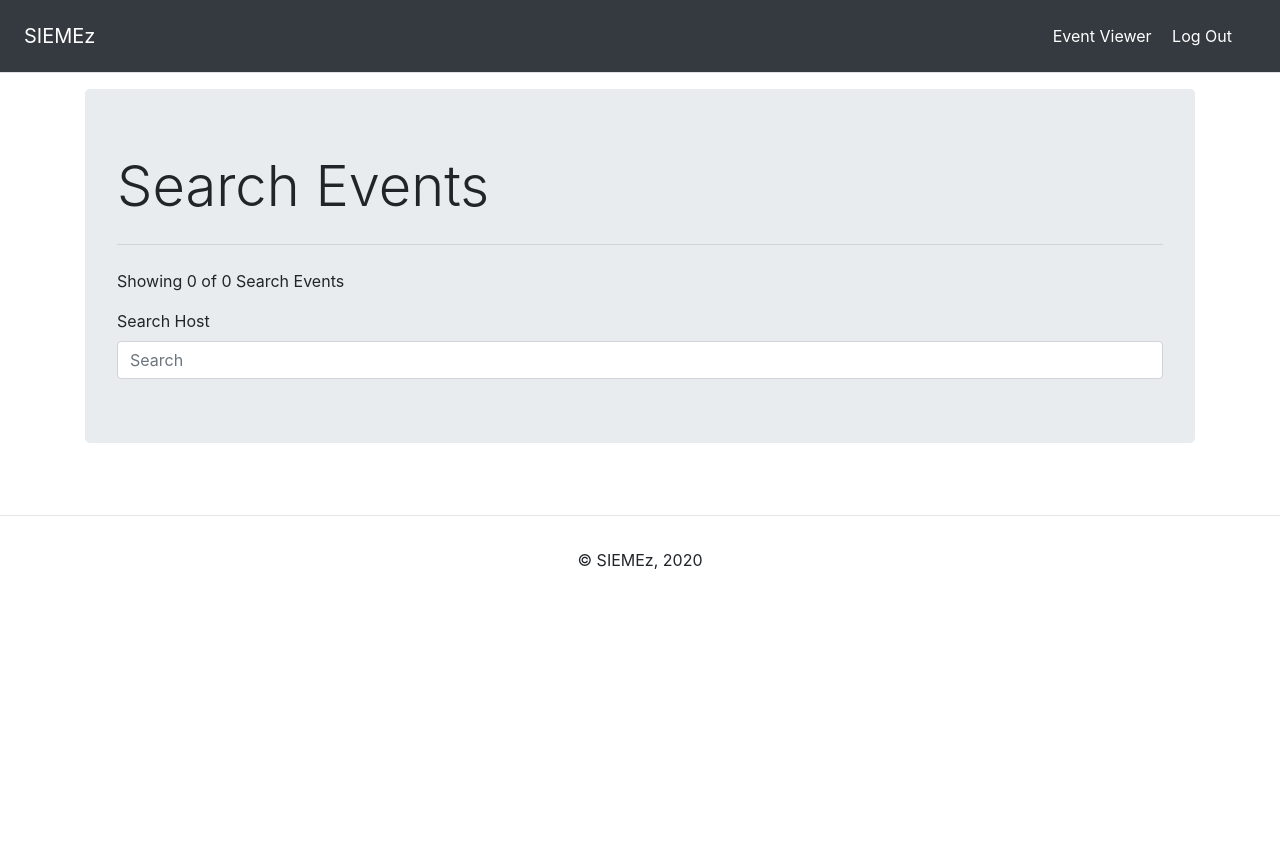
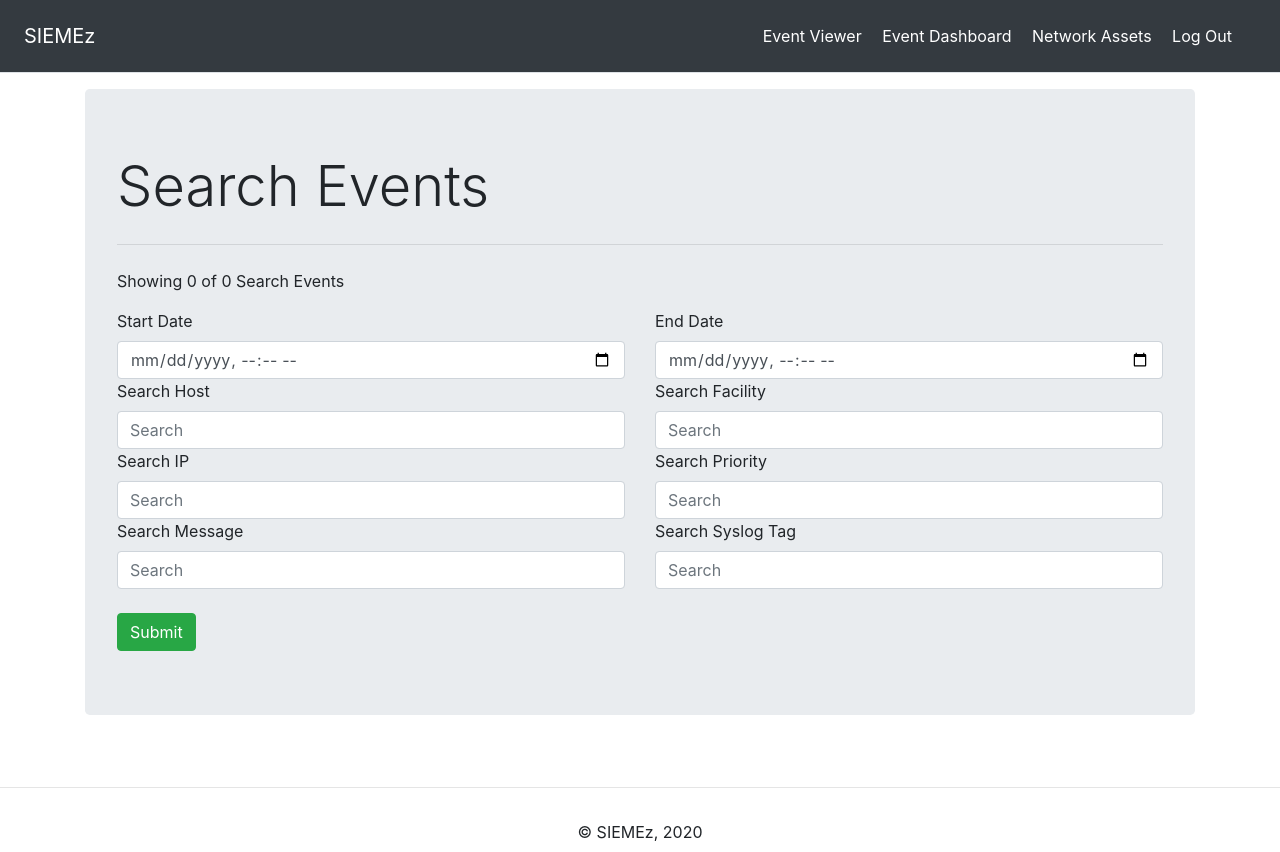
Before and after one commit to jwhitt3r/SIEMEz, a Django app: page /event/ in a window 1280 px wide. Before the commit the page ends 569 px from the top, so only its background shows below. Run offline with Django 3.2, Linux system fonts and the light colour scheme; the visitor is signed in with stand-in values (Sample User, id 1); data that the repository does not hold is empty; some libraries are stand-ins or nearby versions.

Commit message:
Search Querys are enabled for all fields including date range
The fields that are being ingested have been added including the date range.

```diff
--- a/siem/models.py
+++ b/siem/models.py
@@ -36,4 +36,4 @@ class Event(models.Model):
  syslogtag = models.CharField(max_length=60)
 
  def __str__(self):
-     return self.fromhost - self.fromhostip
+     return self.fromhost
--- a/siem/views.py
+++ b/siem/views.py
@@ -2,6 +2,8 @@ from django.shortcuts import render
 from django.db.models import Q
 from django.views.generic import TemplateView, ListView
 from django.contrib.auth.mixins import LoginRequiredMixin
+from psycopg2.extras import DateTimeTZRange
+
 from .models import Event
 
 class HomePageView(TemplateView):
@@ -23,7 +25,32 @@ class SearchEventResultsListView(LoginRequiredMixin, ListView):
     login_url = 'account_login'
     paginate_by = 25
     def get_queryset(self):
-        hostname = self.request.GET.get('hostname')
-        return Event.objects.filter(
-            Q(fromhost__icontains=hostname)
-        ).order_by('-receivedat')
+        self.start = self.request.GET.get('start', '')
+        self.end = self.request.GET.get('end', '')
+
+        attributes = (
+            ('hostname', 'fromhost__icontains'),
+            ('facility', 'facility__icontains'),
+            ('priority', 'priority__icontains'),
+            ('syslogtag', 'syslogtag__icontains'),
+            ('message', 'messasge__icontains'),
+            ('ip', 'fromhostip__icontains'),
+            )
+        query_filter = Q() # initialize
+
+        for get_param, kw_arg in attributes:
+            get_value = self.request.GET.get(get_param)
+            if get_value:
+                query_filter |= Q(**{ kw_arg: get_value })
+
+        if self.start != '' and self.end == '':
+            query_result = Event.objects.filter(query_filter, receivedat__gte=self.start).order_by('-receivedat')
+        if self.start == '' and self.end != '':
+            query_result = Event.objects.filter(query_filter, receivedat__lt=self.end).order_by('-receivedat')
+        if self.start != '' and self.end != '':
+            query_result = Event.objects.filter(query_filter, receivedat__range=(self.start, self.end)).order_by('-receivedat')
+        if self.start == '' and self.end == '':
+            query_result = Event.objects.filter(query_filter).order_by('-receivedat')
+
+
+        return query_result
--- a/templates/_base.html
+++ b/templates/_base.html
@@ -18,6 +18,9 @@
       <nav class="my-2 my-md-0 mr-md-3">
         {% if user.is_authenticated %}
         <a class="p-2 text-white" href="{% url 'event' %}">Event Viewer</a>
+        <a class="p-2 text-white" href="#">Event Dashboard</a>
+        <a class="p-2 text-white" href="#">Network Assets</a>
+
         <a class="p-2 text-white" href="{% url 'account_logout' %}">Log Out</a>
         {% else %}
         <a class="p-2 text-white" href="{% url 'account_login' %}">Log In</a>
--- a/templates/siem/event.html
+++ b/templates/siem/event.html
@@ -11,12 +11,41 @@
     <form action="{% url "search_event" %}" method="GET">
         <div class="row">
             <div class="col">
-            <label for="hostname">Search Host</label>
-            <input name="hostname" class="form-control" type="text" placeholder="Search" aria-label="Search"
-                id="hostname">
+                <label for="start">Start Date</label>
+                <input name="start" class="form-control" type="datetime-local" placeholder="Search" aria-label="Search"
+                    id="start">
+                <label for="hostname">Search Host</label>
+                <input name="hostname" class="form-control" type="text" placeholder="Search" aria-label="Search"
+                    id="hostname">
+                <label for="ip">Search IP</label>
+                <input name="ip" class="form-control" type="text" placeholder="Search" aria-label="Search"
+                    id="ip">
+                <label for="message">Search Message</label>
+                <input name="message" class="form-control" type="text" placeholder="Search" aria-label="Search"
+                    id="message">
+            </div>
+            <div class="col">
+                <label for="end">End Date</label>
+                <input name="end" class="form-control" type="datetime-local" placeholder="Search" aria-label="Search"
+                    id="end">
+                <label for="facility">Search Facility</label>
+                <input name="facility" class="form-control" type="text" placeholder="Search" aria-label="Search"
+                    id="facility">
+                <label for="priority">Search Priority</label>
+                <input name="priority" class="form-control" type="text" placeholder="Search" aria-label="Search"
+                    id="priority">
+                <label for="syslogtag">Search Syslog Tag</label>
+                <input name="syslogtag" class="form-control" type="text" placeholder="Search" aria-label="Search"
+                    id="syslogtag">
+            </div>
+        </div>
+        <br>
+        <div class="row">
+            <div class="col">
+                <input class="btn btn-success" type="submit" value="Submit">
+            </div>
+        </div>
 
-            </div>
-    </div>
     </form>
 
 </div>
```
Also changed, not shown: templates/siem/search_event.html (+9 -1 lines).
